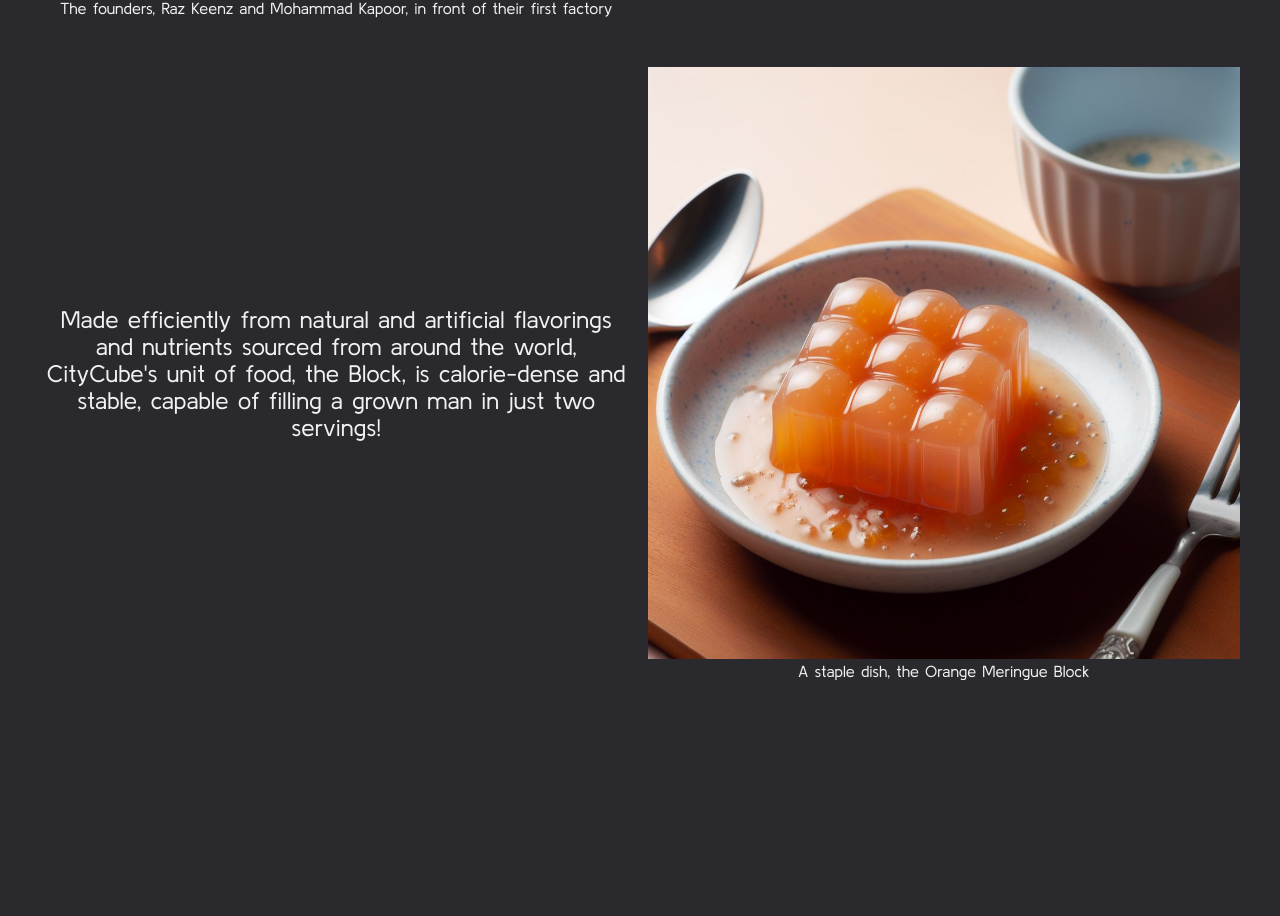
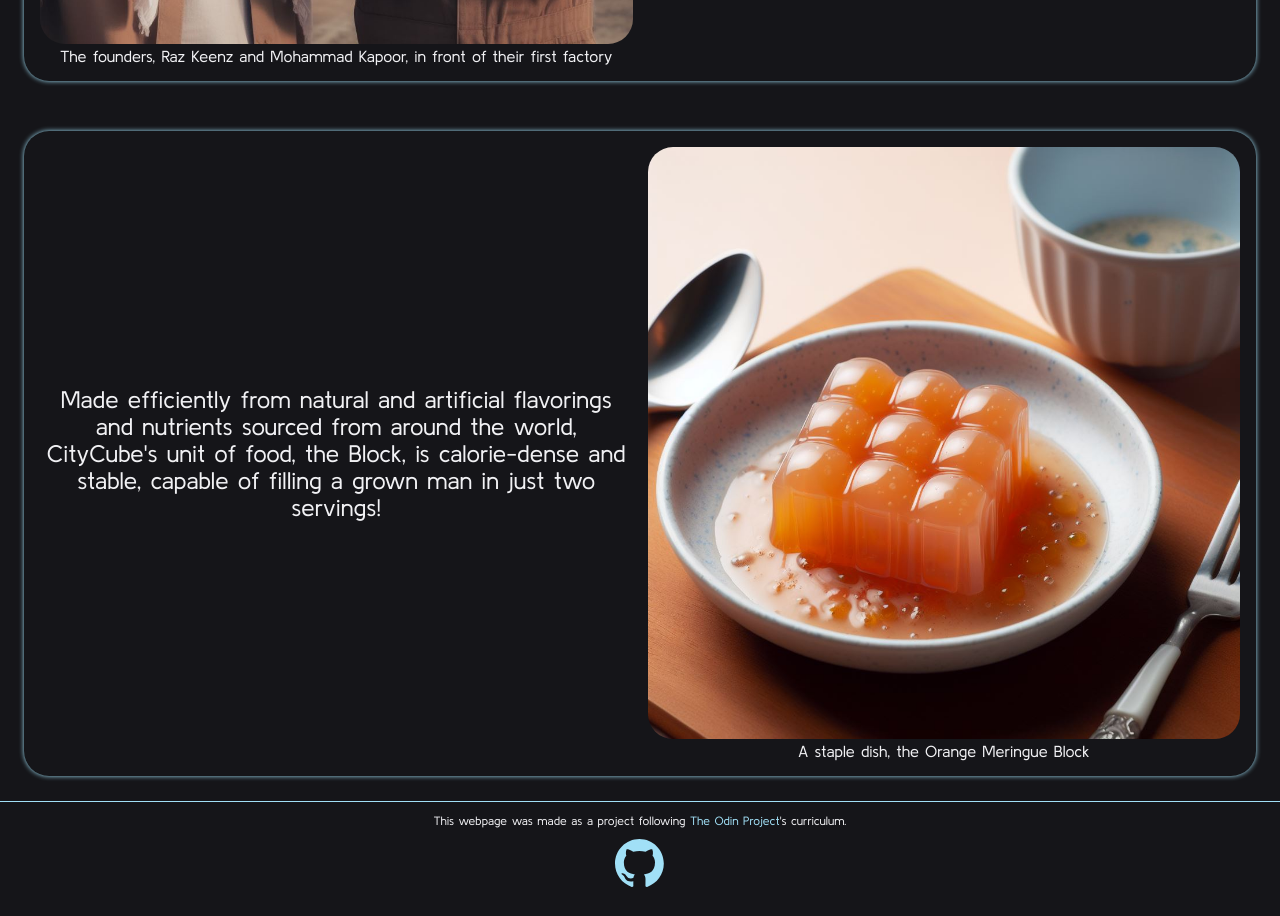
Before and after one commit to cs-cmd/city-cube-frontend, a React (Vite) app: page / in a window 1280 px wide. Shown: the part 1840-2756 px from the top of the page. Before the commit the page ends 2520 px from the top, so only its background shows below. Built offline with nearby package versions, Linux system fonts and the light colour scheme.

Commit message:
Added Footer component with links to TOP homepage and GutHub repo; Added box shadow and increased margins for ImageAndDesc boxes;

```diff
--- a/src/App.jsx
+++ b/src/App.jsx
@@ -1,8 +1,9 @@
-import { Outlet } from 'react-router-dom';
-import './App.css'
-import Header from './components/Header/Header.jsx';
-import SectionBreak from './components/SectionBreak/SectionBreak.jsx';
-import { useState } from 'react';
+import { Outlet } from "react-router-dom";
+import "./App.css";
+import Header from "@components/Header/Header.jsx";
+import SectionBreak from "@components/SectionBreak/SectionBreak.jsx";
+import { useState } from "react";
+import Footer from "@components/Footer/Footer";
 
 function App() {
   const [itemsInCart, setItemsInCart] = useState([]);
@@ -10,7 +11,7 @@
   function handleItemAdd(newItem, amount = 1) {
     const newObject = {
       ...newItem,
-      amount
+      amount,
     };
 
     const newItems = itemsInCart.push(newObject);
@@ -19,13 +20,15 @@
 
   return (
     <>
-      <Header itemsInCart={itemsInCart.length}/>
+      <Header itemsInCart={itemsInCart.length} />
 
       <SectionBreak />
 
       <Outlet />
+
+      <Footer />
     </>
-  )
+  );
 }
 
-export default App
+export default App;
--- a/src/components/ExpandingBorder/ExpandingBorder.css
+++ b/src/components/ExpandingBorder/ExpandingBorder.css
@@ -2,7 +2,7 @@
   --expanding-border-radius: 50px;
 
   width: 100%;
-  height: 3px;
+  height: 2px;
   display: flex;
   justify-content: center;
 
--- /dev/null
+++ b/src/components/Footer/Footer.css
@@ -0,0 +1,9 @@
+footer {
+  margin: 25px 0px;
+  text-align: center;
+  font-size: 0.75rem;
+  path {
+    transform: scale(0.5);
+    fill: var(--header-font-color);
+  }
+}
--- /dev/null
+++ b/src/components/Footer/Footer.jsx
@@ -0,0 +1,25 @@
+import "./Footer.css";
+import SectionBreak from "@components/SectionBreak/SectionBreak";
+
+export default function Footer() {
+  return (
+    <footer>
+      <SectionBreak />
+      <p>
+        This webpage was made as a project following{" "}
+        <a href="https://www.theodinproject.com">The Odin Project</a>&apos;s
+        curriculum.
+      </p>
+      <a href="https://github.com/cs-cmd/city-cube-v2">
+        <svg width="50" height="50" xmlns="http://www.w3.org/2000/svg">
+          <path
+            className="svg-path"
+            fillRule="evenodd"
+            clipRule="evenodd"
+            d="M48.854 0C21.839 0 0 22 0 49.217c0 21.756 13.993 40.172 33.405 46.69 2.427.49 3.316-1.059 3.316-2.362 0-1.141-.08-5.052-.08-9.127-13.59 2.934-16.42-5.867-16.42-5.867-2.184-5.704-5.42-7.17-5.42-7.17-4.448-3.015.324-3.015.324-3.015 4.934.326 7.523 5.052 7.523 5.052 4.367 7.496 11.404 5.378 14.235 4.074.404-3.178 1.699-5.378 3.074-6.6-10.839-1.141-22.243-5.378-22.243-24.283 0-5.378 1.94-9.778 5.014-13.2-.485-1.222-2.184-6.275.486-13.038 0 0 4.125-1.304 13.426 5.052a46.97 46.97 0 0 1 12.214-1.63c4.125 0 8.33.571 12.213 1.63 9.302-6.356 13.427-5.052 13.427-5.052 2.67 6.763.97 11.816.485 13.038 3.155 3.422 5.015 7.822 5.015 13.2 0 18.905-11.404 23.06-22.324 24.283 1.78 1.548 3.316 4.481 3.316 9.126 0 6.6-.08 11.897-.08 13.526 0 1.304.89 2.853 3.316 2.364 19.412-6.52 33.405-24.935 33.405-46.691C97.707 22 75.788 0 48.854 0z"
+          />
+        </svg>
+      </a>
+    </footer>
+  );
+}
--- a/src/components/ImageAndDesc/ImageAndDesc.css
+++ b/src/components/ImageAndDesc/ImageAndDesc.css
@@ -1,6 +1,10 @@
 .image-and-desc-ele {
   display: flex;
   max-width: 1200px;
+  border-radius: var(--border-radius);
+  box-shadow: 0px 0px 5px 0px var(--header-font-color);
+  margin: 0rem 1rem;
+  padding: 1rem;
   justify-content: space-between;
   gap: 15px;
   & > * {
@@ -17,6 +21,7 @@
     width: 100%;
     margin: 0;
     img {
+      border-radius: var(--border-radius);
       height: 100%;
       width: 100%;
       object-fit: contain;
--- a/src/index.css
+++ b/src/index.css
@@ -3,7 +3,7 @@
 
 /* Default branding of CityCube is 'dark' */
 :root {
-  --main-background: hsl(234, 6%, 17%);
+  --main-background: hsl(240, 7%, 9%);
   --header-font-color: hsl(196, 85%, 80%);
   --header-font-dark: hsl(196, 77%, 14%);
 
--- a/src/pages/HomePage/HomePage.jsx
+++ b/src/pages/HomePage/HomePage.jsx
@@ -1,7 +1,6 @@
 import ImageAndDesc from "@components/ImageAndDesc/ImageAndDesc";
 import "./HomePage.css";
-import homePageImageContent from "../../data/home-page-image-data";
-import ExpandingBorder from "@components/ExpandingBorder/ExpandingBorder";
+import homePageImageContent from "@data/home-page-image-data";
 
 export default function HomePage() {
   return (
```
